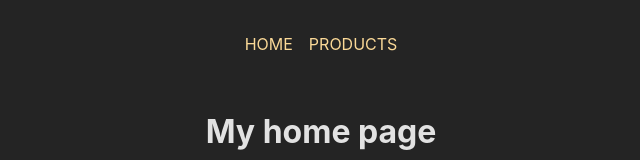
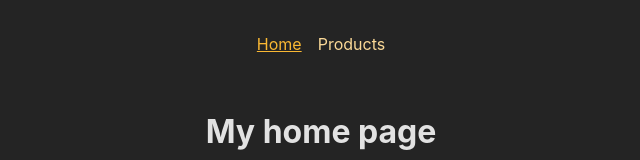
Before and after one commit to DorianKita/Multi-Page_SPA, a React (Create React App) app: page / in a window 1280 px wide. Shown: the top 160 px of the page, without its empty margins (319-959 px from the left). Built offline with nearby package versions, Linux system fonts and the light colour scheme.

Commit message:
added styling to selected navlink via NavLink component

```diff
--- a/src/components/MainNavigation.js
+++ b/src/components/MainNavigation.js
@@ -1,4 +1,4 @@
-import { Link } from "react-router-dom";
+import { NavLink } from "react-router-dom";
 
 import classes from "./MainNavigation.module.css";
 
@@ -8,10 +8,25 @@
       <nav>
         <ul className={classes.list}>
           <li>
-            <Link to="/">HOME</Link>
+            <NavLink
+              to="/"
+              className={({ isActive }) =>
+                isActive ? classes.active : undefined
+              }
+              end
+            >
+              Home
+            </NavLink>
           </li>
           <li>
-            <Link to="/products">PRODUCTS</Link>
+            <NavLink
+              to="/products"
+              className={({ isActive }) =>
+                isActive ? classes.active : undefined
+              }
+            >
+              Products
+            </NavLink>
           </li>
         </ul>
       </nav>
```
Also changed, not shown: src/components/MainNavigation.module.css (line endings or trailing spaces).
